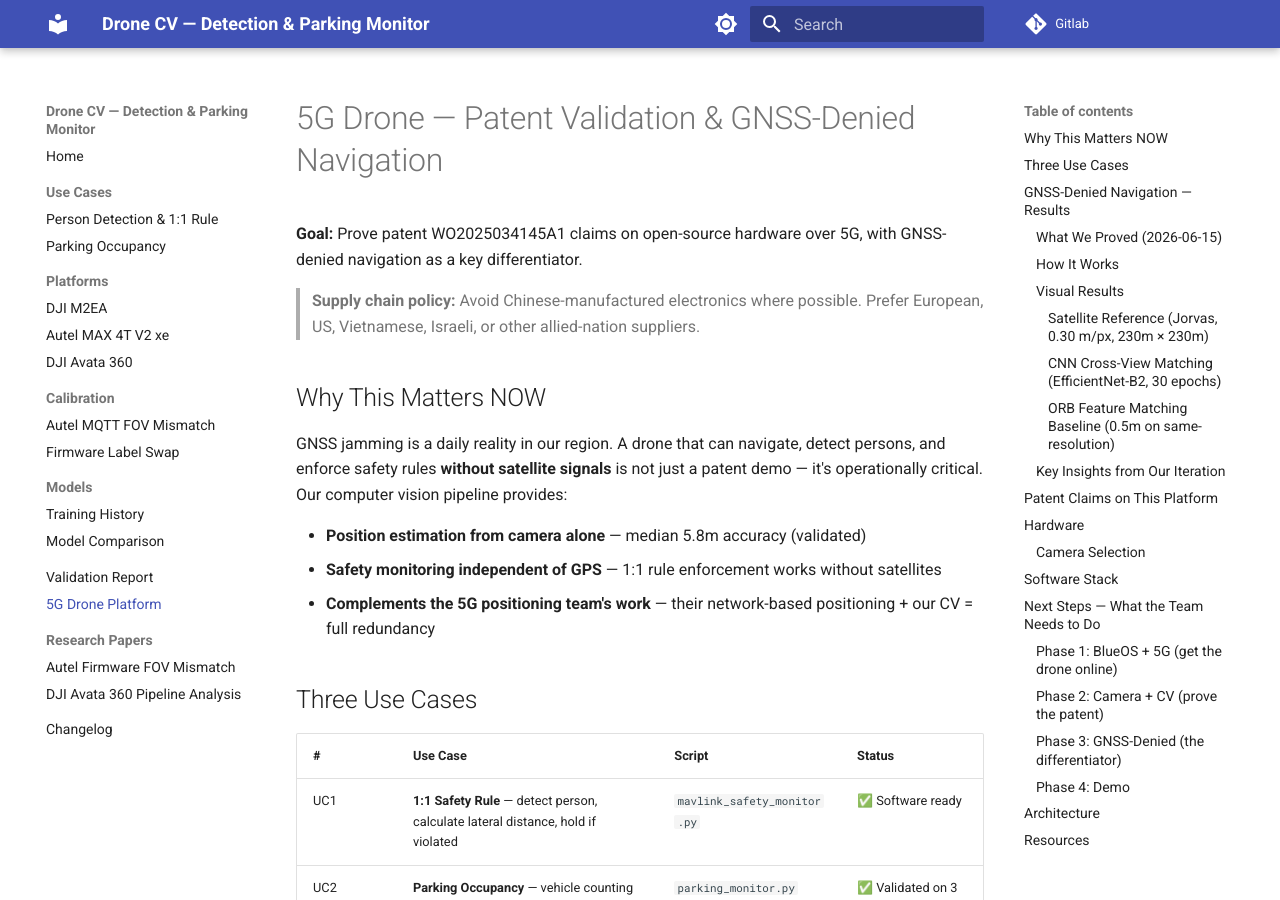
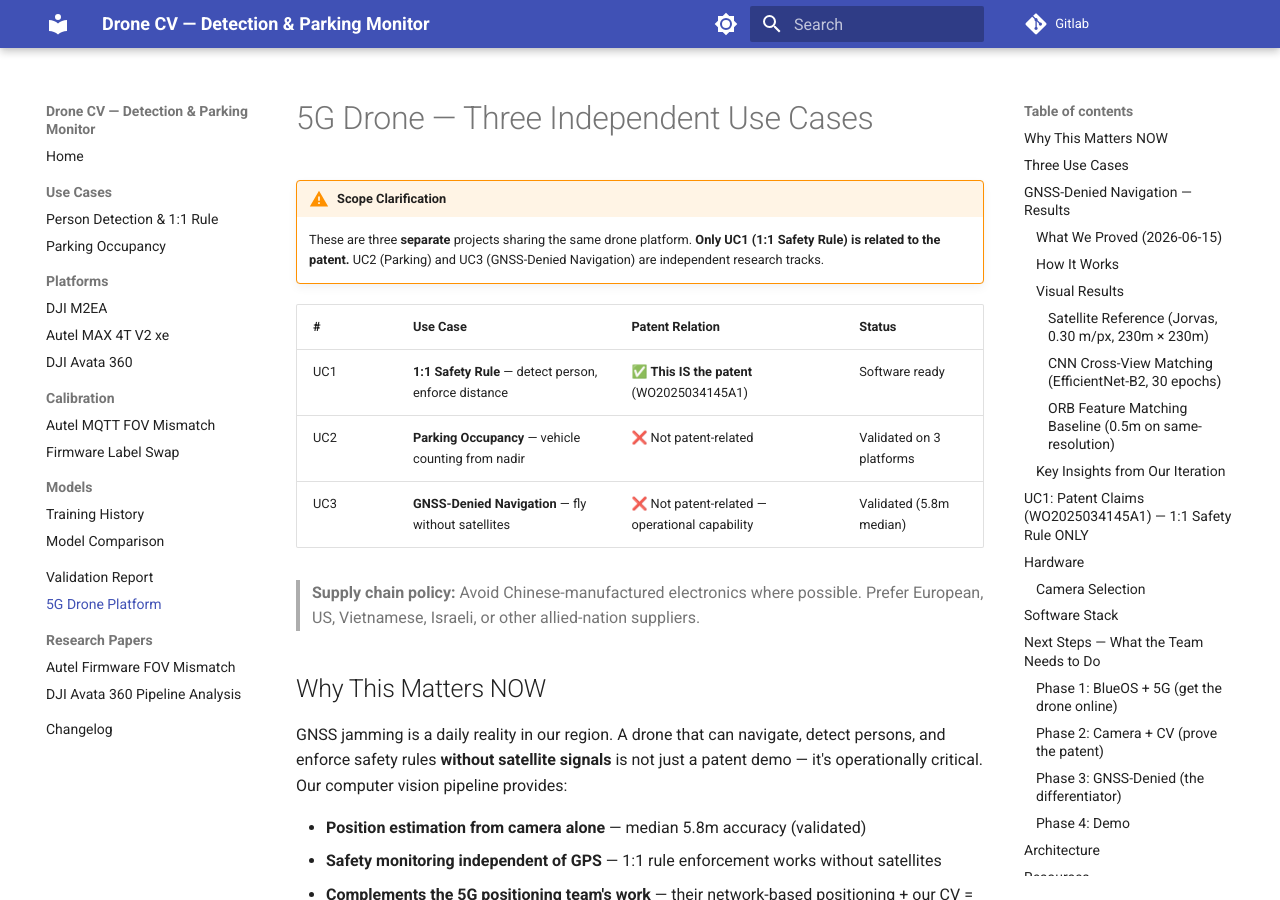
Before and after one commit to rwiren/drone-cv-detection, an MkDocs documentation site: the page built from docs-site/5g-drone.md, in a window 1280 px wide and 900 px high. Built offline with MkDocs 1.6.1 and Material for MkDocs 9.7.7, drawn with Linux system fonts in a browser that asks for light colours; some of the changed text lies outside the part shown.

Commit message:
docs: clarify scope — patent is UC1 only, add altitude limitation for GNSS-denied
- Clear warning: only UC1 (1:1 rule) is patent-related
- UC2 (parking) and UC3 (GNSS-denied) are separate projects
- Added altitude limitation note: satellite matching = 2D only,
  barometer/rangefinder still needed for height
- Patent claims section renamed to make scope obvious

```diff
--- a/docs-site/5g-drone.md
+++ b/docs-site/5g-drone.md
@@ -1,6 +1,15 @@
-# 5G Drone — Patent Validation & GNSS-Denied Navigation
+# 5G Drone — Three Independent Use Cases
 
-**Goal:** Prove patent WO2025034145A1 claims on open-source hardware over 5G, with GNSS-denied navigation as a key differentiator.
+!!! warning "Scope Clarification"
+    These are three **separate** projects sharing the same drone platform.
+    **Only UC1 (1:1 Safety Rule) is related to the patent.**
+    UC2 (Parking) and UC3 (GNSS-Denied Navigation) are independent research tracks.
+
+| # | Use Case | Patent Relation | Status |
+|---|----------|----------------|--------|
+| UC1 | **1:1 Safety Rule** — detect person, enforce distance | ✅ **This IS the patent** (WO2025034145A1) | Software ready |
+| UC2 | **Parking Occupancy** — vehicle counting from nadir | ❌ Not patent-related | Validated on 3 platforms |
+| UC3 | **GNSS-Denied Navigation** — fly without satellites | ❌ Not patent-related — operational capability | Validated (5.8m median) |
 
 > **Supply chain policy:** Avoid Chinese-manufactured electronics where possible. Prefer European, US, Vietnamese, Israeli, or other allied-nation suppliers.
 
@@ -70,6 +79,9 @@
 
 ### Key Insights from Our Iteration
 
+!!! note "Altitude Limitation"
+    Cross-view satellite matching provides **horizontal (2D) position only**. It does NOT provide altitude. The drone still needs a barometer or rangefinder for height. This is typically not a problem — barometric altitude is GPS-independent and accurate to ±1m. A downward-facing lidar rangefinder (required anyway for optical flow) gives precise AGL.
+
 1. **Resolution match is critical** — training at 10m/px (EuroSAT/Sentinel-2) completely fails on 0.30m/px reference. Must train at target resolution.
 2. **ESRI tiles blocked from Colab** — Google Maps z18 tiles work. Alternative: pre-download tiles locally and upload to Drive.
 3. **ORB works perfectly for identical conditions** — 0.5m accuracy when drone altitude matches reference GSD. But breaks with rotation/lighting changes.
@@ -77,7 +89,10 @@
 5. **Outliers come from ambiguous terrain** — uniform areas (water, fields) confuse the model. Urban/structured terrain works best.
 6. **BlueOS optical flow is the foundation** — provides drift-free velocity. CNN provides absolute fix. Together = complete solution.
 
-## Patent Claims on This Platform
+## UC1: Patent Claims (WO2025034145A1) — 1:1 Safety Rule ONLY
+
+!!! info "Patent Scope"
+    The patent covers **only** the 1:1 safety rule: detect a person → calculate lateral distance → compare with altitude → issue alert / hold. Parking occupancy and GNSS-denied navigation are **not** part of the patent.
 
 | Claim | Validation |
 |-------|-----------|
```
Also changed, not shown: docs/5G_DRONE_PROJECT_PLAN.md (+18 -3 lines).
